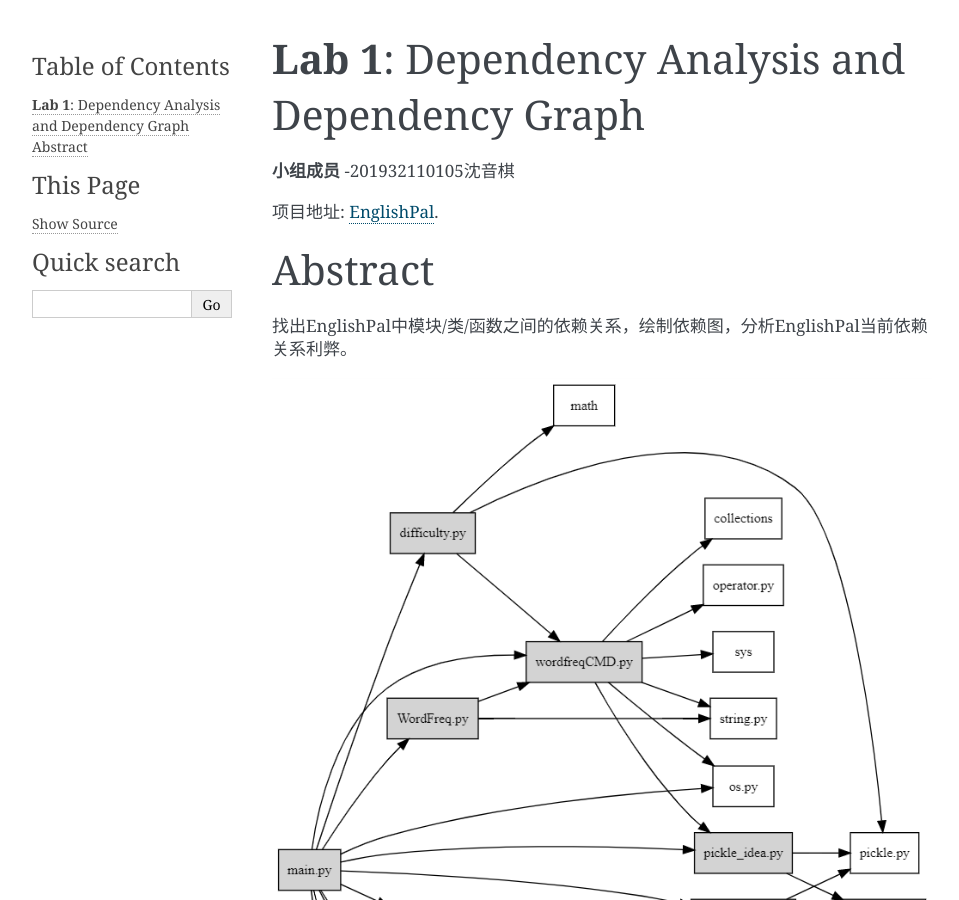
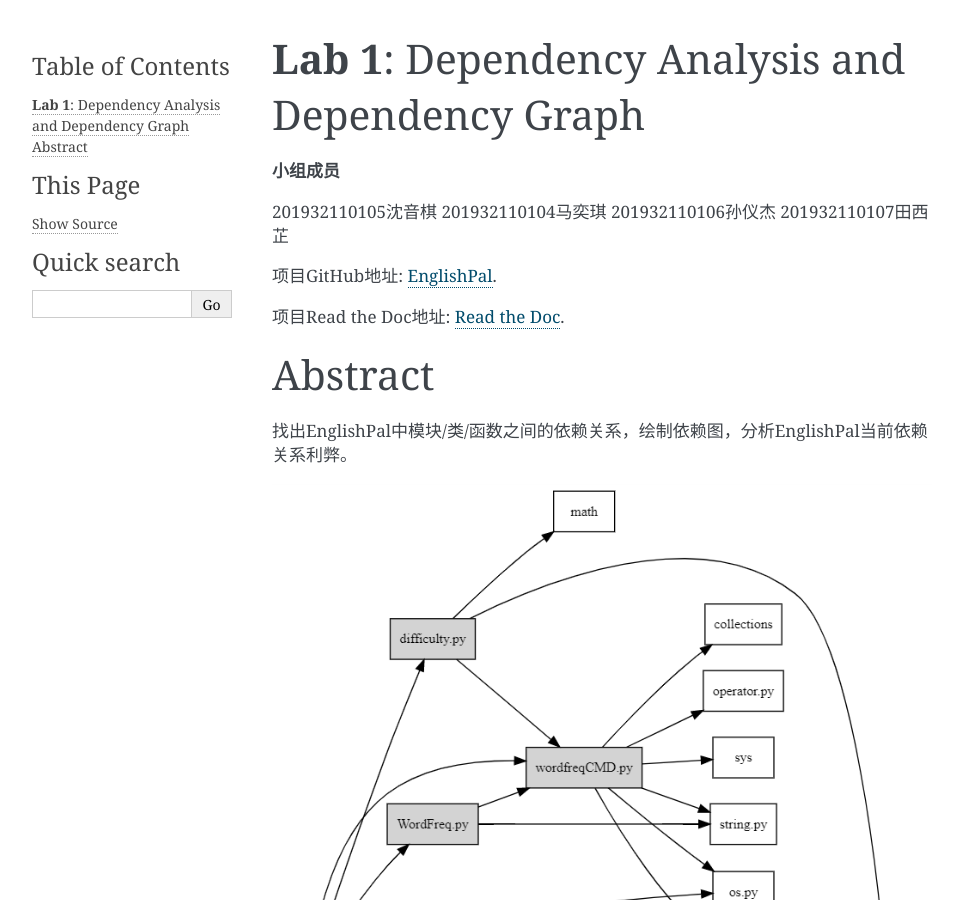
Before and after one commit to ChiefEye-official/Test, a Sphinx documentation site: the page built from englishpal/docs/source/index.rst, in a window 1280 px wide and 900 px high. Shown: the whole window, without its empty margins (148-1107 px from the left). Built offline with Sphinx 7.4.7, drawn with Linux system fonts in a browser that asks for light colours.

Commit message:
Update index.rst

```diff
--- a/englishpal/docs/source/index.rst
+++ b/englishpal/docs/source/index.rst
@@ -13,12 +13,17 @@
 
 
 **小组成员**
--201932110105沈音棋
+
+201932110105沈音棋  201932110104马奕琪  201932110106孙仪杰  201932110107田西芷
 
 
-项目地址: `EnglishPal`_.
+项目GitHub地址: `EnglishPal`_.
 
 .. _EnglishPal: https://github.com/ChiefEye-official/Test/
+
+项目Read the Doc地址: `Read the Doc`_.
+
+.. _Read The Doc: https://readthedocs.org/projects/testenglishpal/
 
 Abstract
 ======================================
```
